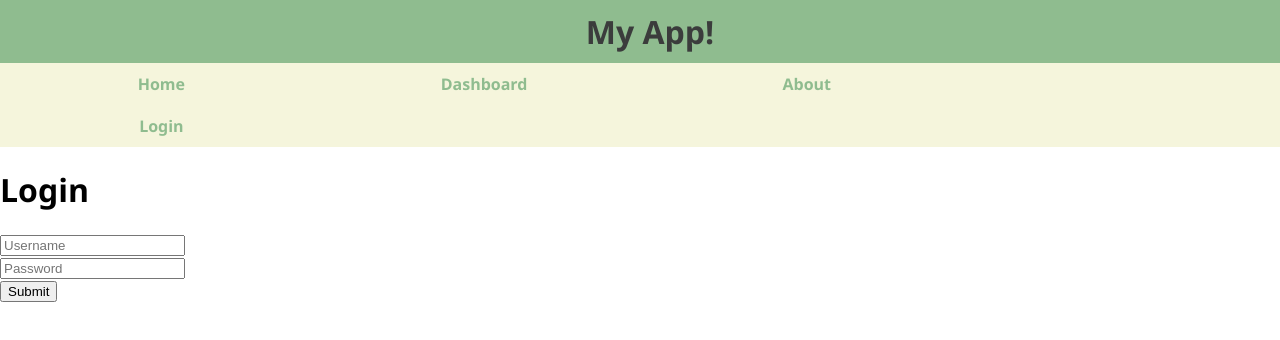
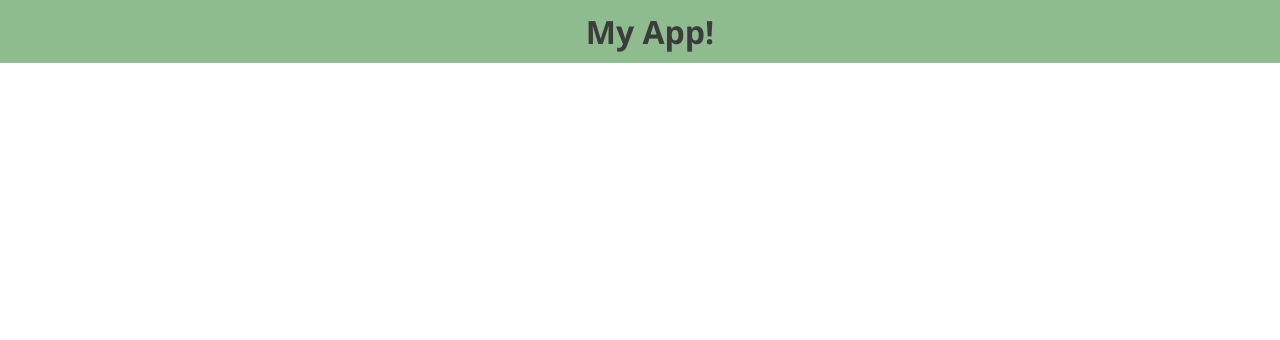
Before and after one commit to learn-co-curriculum/react-ts-react-router-code-along, a React (Create React App) app: page /login in a window 1280 px wide. Shown: the top 340 px of the page. Built offline with nearby package versions, Linux system fonts and the light colour scheme.

Commit message:
remove solution

```diff
--- a/src/index.css
+++ b/src/index.css
@@ -12,22 +12,3 @@
   color: rgb(59, 60, 60);
   text-align: center;
 }
-
-.nav-bar {
-  width: 100%;
-  background-color: beige;
-}
-
-.nav-link {
-  display: inline-block;
-  width: 23.65%;
-  padding: 10px;
-  text-align: center;
-  text-decoration: none;
-  font-weight: bold;
-  color: darkseagreen;
-}
-
-/* .active {
-  background-color: rgb(59, 60, 60);
-} */
--- a/src/index.tsx
+++ b/src/index.tsx
@@ -1,53 +1,5 @@
 import ReactDOM from "react-dom";
 import "./index.css";
-
-import {
-  BrowserRouter,
-  Routes,
-  Route,
-  Outlet,
-  NavLink,
-} from "react-router-dom";
-
-const linkStyles = {
-  display: "inline-block",
-  width: "50px",
-  padding: "12px",
-  margin: "0 6px 6px",
-  background: "blue",
-  textDecoration: "none",
-  color: "white",
-};
-
-const activeLinkStyle = {
-  background: "darkblue",
-};
-
-function NavBar() {
-  return (
-    <div className="nav-bar">
-      {/* Step 3. Define the NavLink's */}
-      <NavLink
-        /* specify where the link should point to */
-        to="/"
-        /* add styling to Navlink, we will define this class in the CSS later */
-        className="nav-link"
-        end
-      >
-        Home
-      </NavLink>
-      <NavLink to="/dashboard" className="nav-link">
-        Dashboard
-      </NavLink>
-      <NavLink to="/about" className="nav-link">
-        About
-      </NavLink>
-      <NavLink to="/login" className="nav-link">
-        Login
-      </NavLink>
-    </div>
-  );
-}
 
 function Dashboard() {
   return (
@@ -57,52 +9,12 @@
   );
 }
 
-function About() {
+function App() {
   return (
     <div>
-      <h1>This page is about me!</h1>
+      <h1 className="app-header">My App!</h1>
     </div>
   );
 }
 
-function Login() {
-  return (
-    <div>
-      <h1>Login</h1>
-      <form>
-        <div>
-          <input type="text" name="username" placeholder="Username" />
-        </div>
-        <div>
-          <input type="password" name="password" placeholder="Password" />
-        </div>
-        <input type="submit" value="Submit" />
-      </form>
-    </div>
-  );
-}
-
-function App() {
-  return (
-    <div>
-      <h1 className="app-header">My App!</h1>
-      <NavBar />
-      <Outlet />
-    </div>
-  );
-}
-
-ReactDOM.render(
-  <BrowserRouter>
-    {/* Step 3. Inside the <BrowserRouter>, use the <Routes> component in which we can define all our individual <Route>'s*/}
-    <Routes>
-      {/* Step 4. Define the individual <Route>'s */}
-      <Route path="/" element={<App />}>
-        <Route path="dashboard" element={<Dashboard />} />
-        <Route path="about" element={<About />} />
-        <Route path="login" element={<Login />} />
-      </Route>
-    </Routes>
-  </BrowserRouter>,
-  document.getElementById("root")
-);
+ReactDOM.render(<App />, document.getElementById("root"));
```
